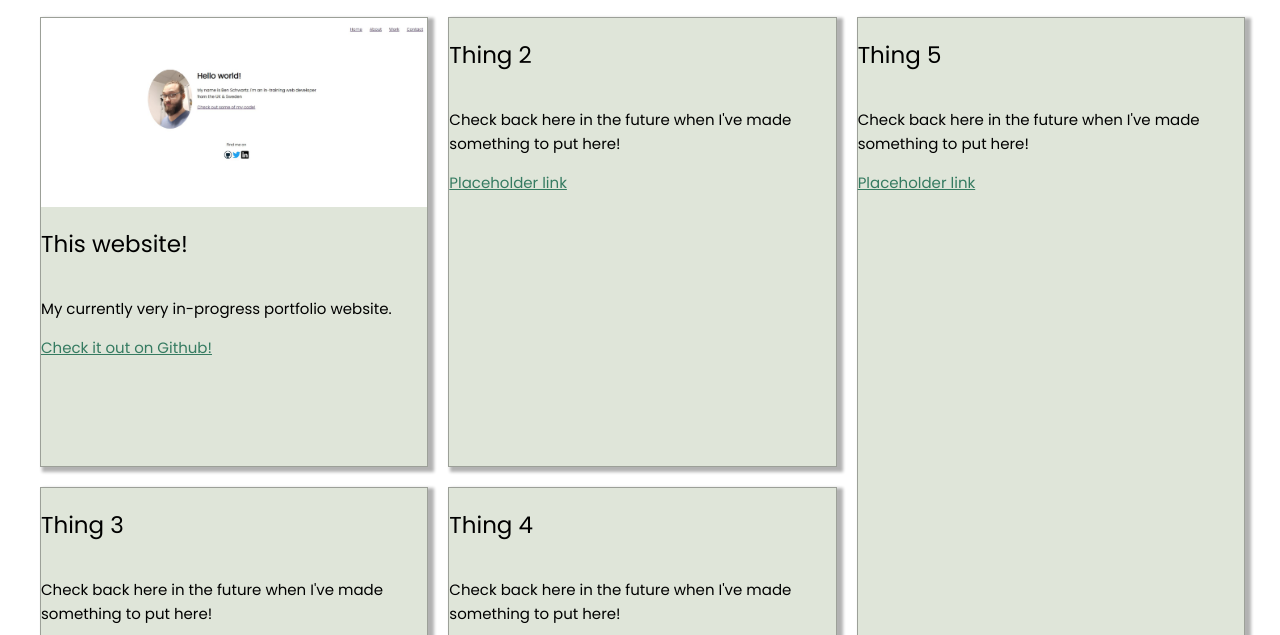
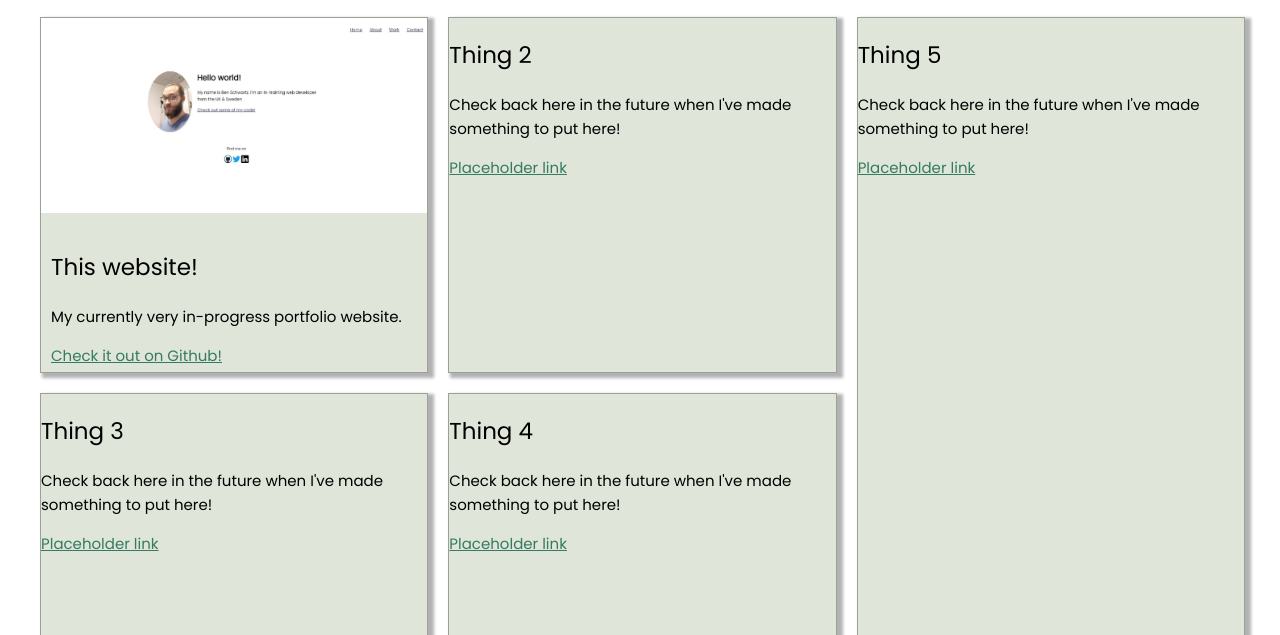
Before and after one commit to Elteras/Portfolio-Website, a plain HTML site: page work.html in a window 1280 px wide. Shown: the part 165-800 px from the top of the page. Drawn offline with Linux system fonts and the light colour scheme.

Commit message:
Small changes
Fiddling with grid settings

```diff
--- a/css/styles.css
+++ b/css/styles.css
@@ -48,7 +48,7 @@
 
 
 body {
-    background-color: none;
+    /* background-color: none; */
     font-family: 'Poppins';
     font-weight: 400;
     font-size: 15px;
@@ -193,8 +193,8 @@ flex properties are in the order: flex-grow, flex-shrink, flex-basis
 .work-grid {
     display: grid;
     grid-template-columns: 1fr 1fr 1fr;
-    grid-template-rows: 450px 450px;
-    grid-gap: 20px;
+    grid-template-rows: 1fr 1fr;
+    gap: 20px;
     margin: 20px;
     margin-right: 35px;
     justify-content: center;
@@ -202,20 +202,24 @@ flex properties are in the order: flex-grow, flex-shrink, flex-basis
 
 .grid__item {
     background-color: #dfe5d9;
-    display: flex;
-    flex-direction: column;
-    justify-content: flex-start;
     border: 1px solid rgba(0, 0, 0, 0.3);
     box-shadow: 4px 3px 3px 2px rgba(0, 0, 0, 0.3);
+    /* padding: 10px; */
 }
 
 .grid__item:last-child {
-    grid-column: 3 / 3;
-    grid-row: 1 / 3;
+    grid-column: 3 / 4;
+    grid-row: 1 / span 2;
 }
 
 .grid__image {
     width: 100%;
+    height: 55%;
+    /* margin-right: 10px; */
+}
+
+.grid__text {
+    padding: 10px;
 }
 
 
--- a/work.html
+++ b/work.html
@@ -51,10 +51,14 @@
 
             <div class="grid__item">
                 <img src="img/website.JPG" alt="Image of my website" class="grid__image">
-                <h2> This website!</h2>
-                <p>  My currently very in-progress portfolio website.</p>
-                <a href="https://github.com/Elteras/Portfolio-Website">Check it out on Github!</a>
+                <div class="grid__text">
+                    <h2> This website!</h2>
+                    <p>  My currently very in-progress portfolio website.</p>
+                    <a href="https://github.com/Elteras/Portfolio-Website">Check it out on Github!</a>
+                </div>
             </div>
+
+            <!-- Don't forget to split the following divs into grid__image and grid__text  -->
 
             <div class="grid__item">
                 <h2> Thing 2</h2>
```
